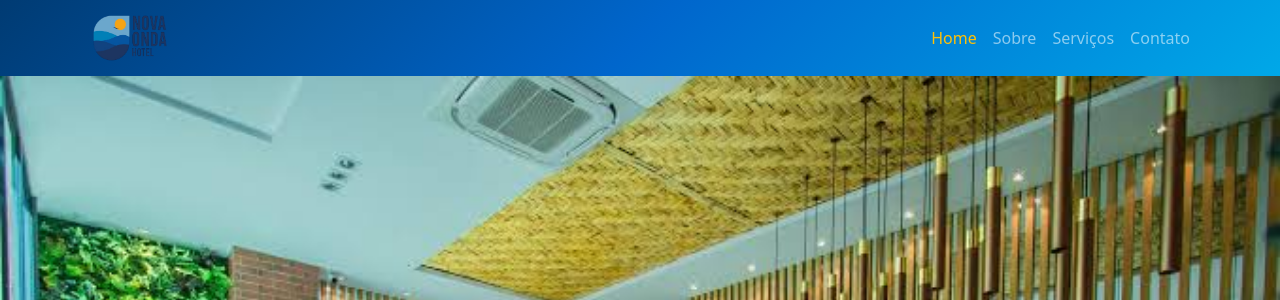
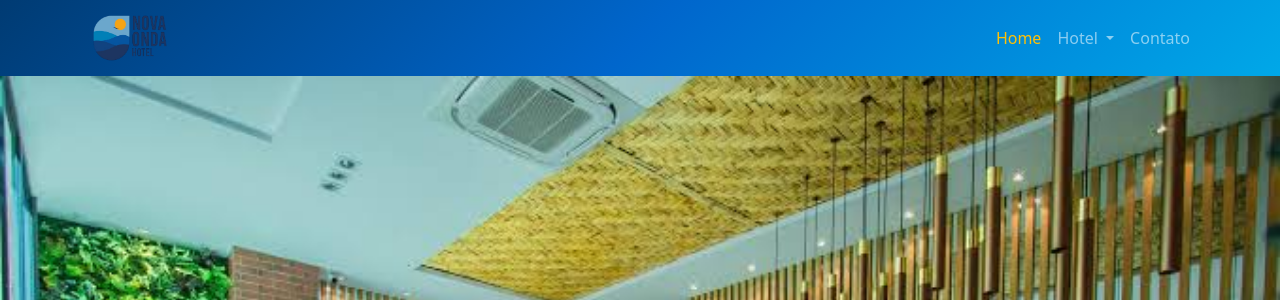
Before and after one commit to chavierwebmidia2026-glitch/site_novaonda_hotel, a Django app: page / in a window 1280 px wide. Shown: the top 300 px of the page. Run offline with Django 5.2, Linux system fonts and the light colour scheme; data comes from the database, SQL or seed files in the repository; both versions use the stored data as it was after the commit.

Commit message:
Load hotel menu from database
- Criação do context processor para o menu do hotel
- Consulta dos itens ativos do model MenuHotel
- Ordenação dos itens conforme o campo ordem
- Disponibilização do menu para todas as páginas
- Integração do context processor com o settings.py
- Ajuste da view index para remover código duplicado
- Teste do dropdown na página Home
- Teste do dropdown na página Sobre

```diff
--- a/base/settings.py
+++ b/base/settings.py
@@ -62,6 +62,7 @@ TEMPLATES = [
                 'django.template.context_processors.request',
                 'django.contrib.auth.context_processors.auth',
                 'django.contrib.messages.context_processors.messages',
+                'novaonda.context_processors.menu_hotel',
             ],
         },
     },
--- /dev/null
+++ b/novaonda/context_processors.py
@@ -0,0 +1,10 @@
+from .models import MenuHotel
+
+
+def menu_hotel(request):
+
+    return {
+        'menu_hotel': MenuHotel.objects.filter(
+            ativo=True
+        ).order_by('ordem')
+    }
--- a/novaonda/templates/includes/header.html
+++ b/novaonda/templates/includes/header.html
@@ -33,16 +33,38 @@
                         </a>
                     </li>
 
-                    <li class="nav-item">
-                        <a href="{% url 'sobre' %}" class="nav-link">
-                            Sobre
+
+                    <!-- MENU HOTEL -->
+                    <li class="nav-item dropdown">
+
+                        <a href="#" class="nav-link dropdown-toggle" role="button" data-bs-toggle="dropdown"
+                            aria-expanded="false">
+                            Hotel
                         </a>
-                    </li>
 
-                    <li class="nav-item">
-                        <a href="#" class="nav-link">
-                            Serviços
-                        </a>
+                        <ul class="dropdown-menu">
+
+                            {% for item in menu_hotel %}
+
+                            <li>
+                                <a href="{{ item.url }}" class="dropdown-item">
+                                    {{ item.icone }}
+                                    {{ item.titulo }}
+                                </a>
+                            </li>
+
+                            {% empty %}
+
+                            <li>
+                                <span class="dropdown-item">
+                                    Nenhuma opção disponível
+                                </span>
+                            </li>
+
+                            {% endfor %}
+
+                        </ul>
+
                     </li>
 
                     <li class="nav-item">
```
Also changed, not shown: novaonda/views.py (+8 -2 lines), db.sqlite3.
